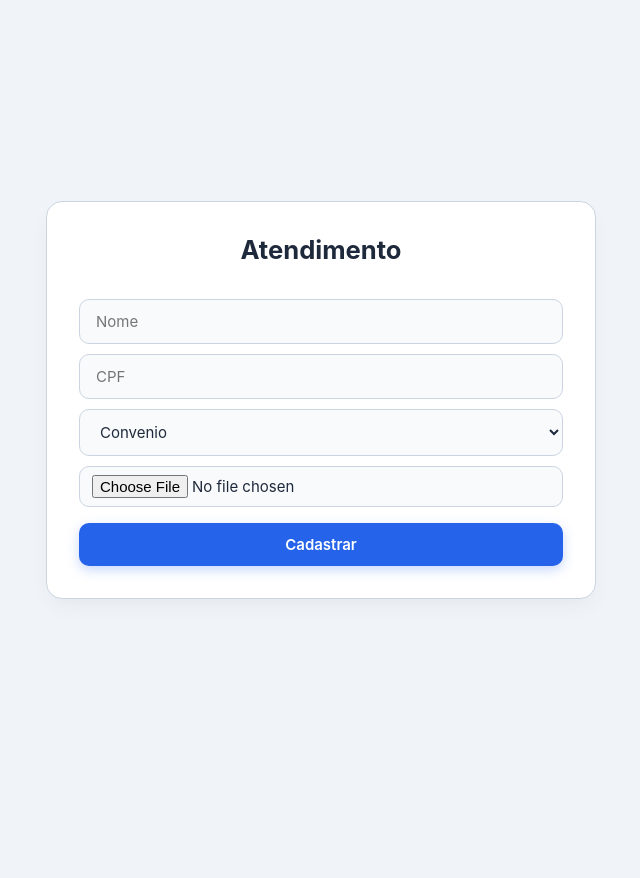
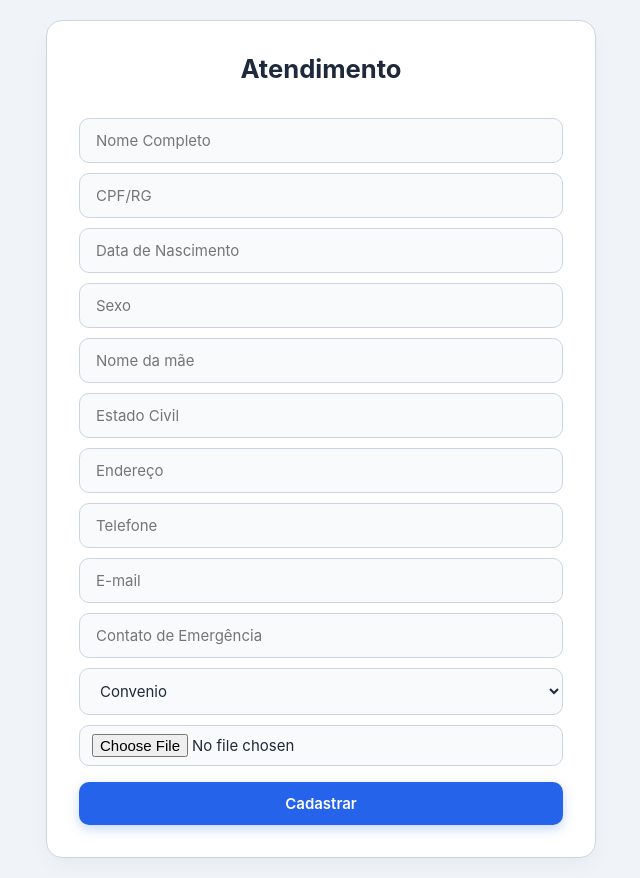
Before and after one commit to wess2k10/projeto-sentinela, a website: page frontend/atendimento.html in a window 1280 px wide. Shown: the whole page, without its empty margins (319-959 px from the left). Before the commit the page ends 800 px from the top, so only its background shows below. Drawn offline with Linux system fonts and the light colour scheme.

Commit message:
adicionando campos

```diff
--- a/frontend/atendimento.html
+++ b/frontend/atendimento.html
@@ -9,8 +9,16 @@
   <div class="container">
     <h2>Atendimento</h2>
 
-    <input id="nome" placeholder="Nome">
-    <input id="cpf" placeholder="CPF">
+    <input id="nome" placeholder="Nome Completo">
+    <input id="cpf" placeholder="CPF/RG">
+    <input id="data-de-nascimento" placeholder="Data de Nascimento">
+    <input id="Sexo" placeholder="Sexo">
+    <input id="nome-da-mae" placeholder="Nome da mãe">
+    <input id="estado-civil" placeholder="Estado Civil">
+    <input id="endereco" placeholder="Endereço">
+    <input id="telefone" placeholder="Telefone">
+    <input id="e-mail" placeholder="E-mail">
+    <input id="contato-emergencia" placeholder="Contato de Emergência">
 
     <select id="tipo">
       <option>Convenio</option>
```
